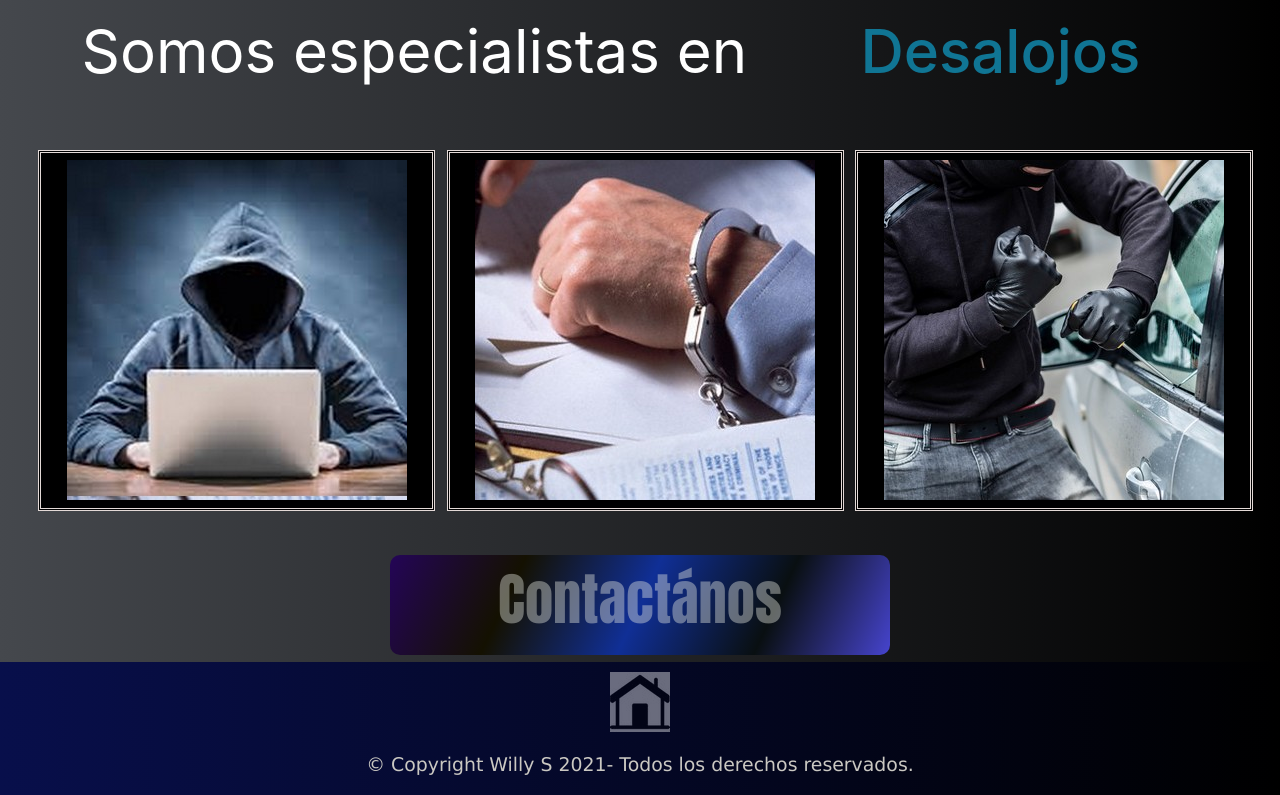
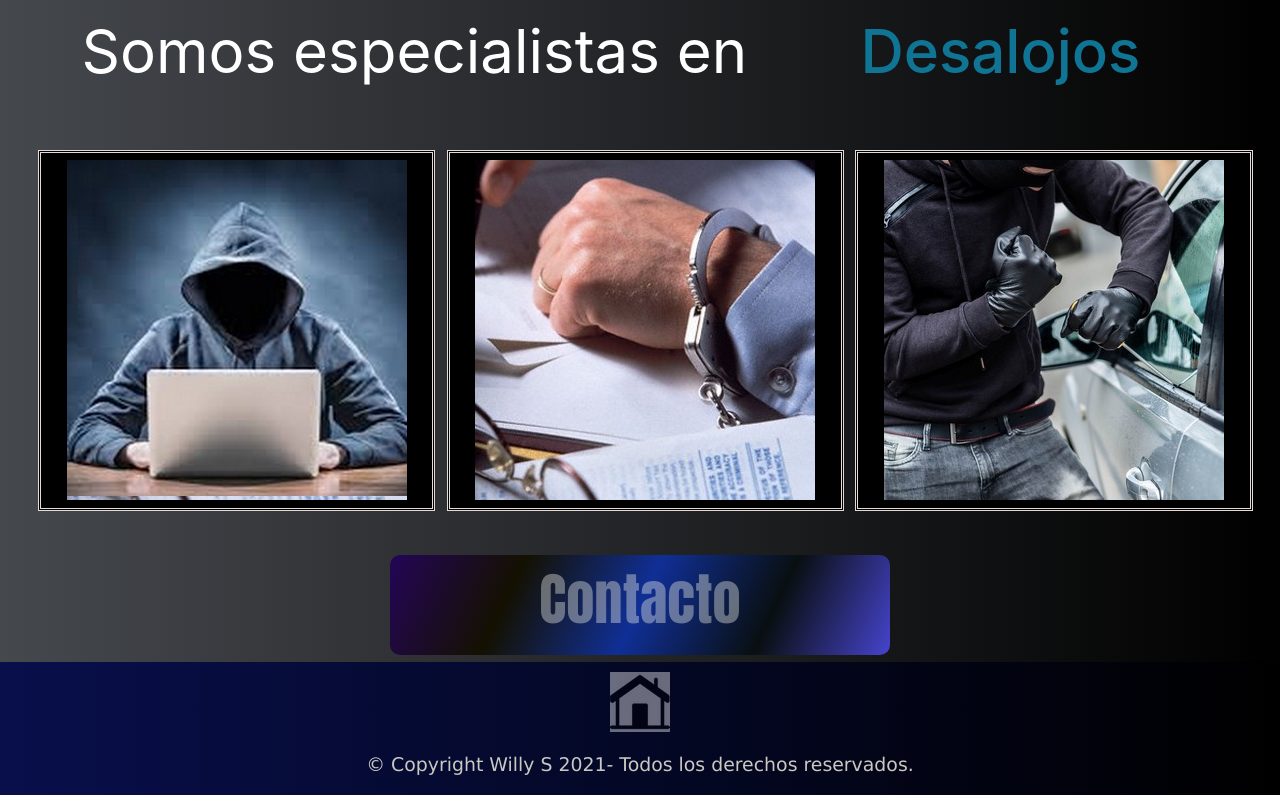
Before and after one commit to Guillesap/pRojectoestudio, a website: page index.html in a window 1280 px wide. Shown: the part 1069-1864 px from the top of the page. Drawn offline with nearby package versions, Linux system fonts and the light colour scheme; a web font is replaced by a local one.

Commit message:
[UPPDATE] Se modificó boton de contacto y formulario

```diff
--- a/index.html
+++ b/index.html
@@ -68,7 +68,7 @@
         </header>
     </main>
         <div>
-            <h1 class="paraTransicion"> Estudio Jurídico  Sapag.</h1>
+            <h1 class="paraTransicion"> Estudio Jurídico Sapag.</h1>
         </div>
         <div id="carouselExampleControls" class="carousel slide col-md-7 container" data-ride="carousel">
             <div class="carousel-inner">
@@ -119,7 +119,7 @@
                 </div>
             </div>
             <div class="btn">
-                <a href="./secciones/pagina5.html"><span><h3>Contactános</h3></span></a>
+                <a href="./secciones/pagina5.html"><span><h3>Contacto</h3></span></a>
             </div>
     <footer>
         <div class="pieFooter">
```
Also changed, not shown: secciones/pagina5.html (+1 -0 lines).
